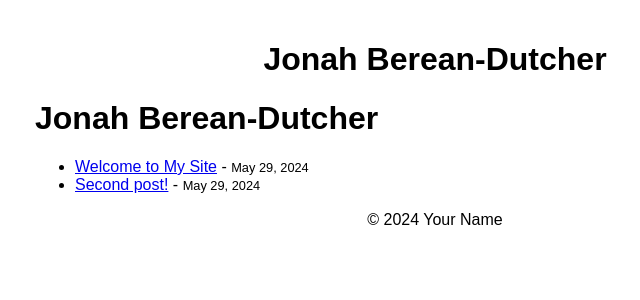
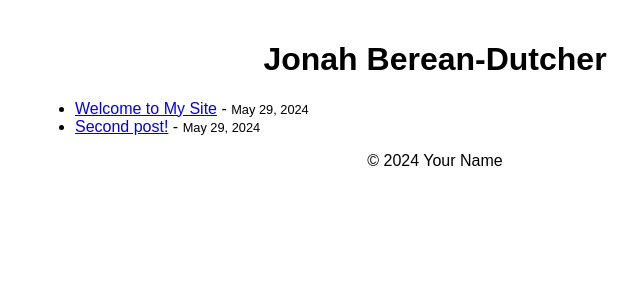
Before and after one commit to jonahbd1/website, a Jekyll site: the page built from index.md, in a window 1280 px wide. Shown: the top 300 px of the page, without its empty margins (205-845 px from the left). Built offline with Jekyll 4.4.1, drawn with Linux system fonts in a browser that asks for light colours.

Commit message:
Update index.md

```diff
--- a/index.md
+++ b/index.md
@@ -2,8 +2,6 @@
 layout: default
 title: Home
 ---
-
-# Jonah Berean-Dutcher
 
 <ul>
   {% for post in site.posts %}
```
